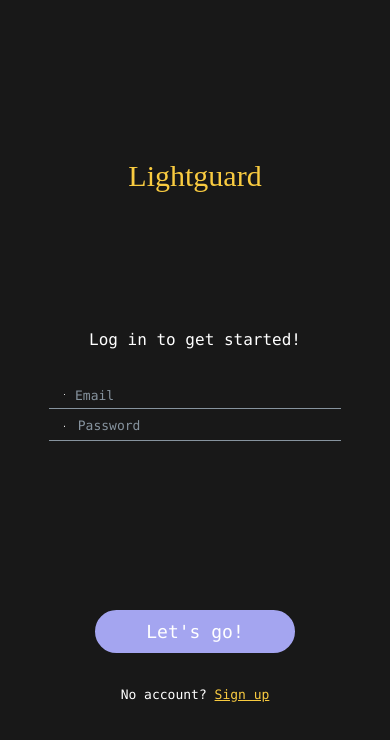
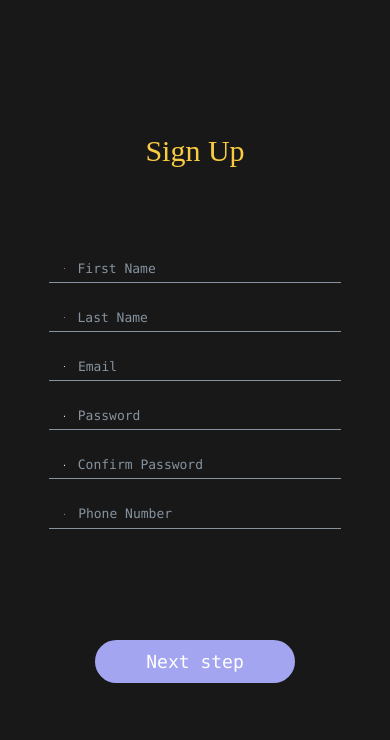
Before and after one commit to chloeegong/Lightguard, a React Native app: screen /SignUp in a window 390 px wide. Shown: the top 740 px of the page. Built offline with nearby package versions, Linux system fonts and the light colour scheme.

Commit message:
sign up page

```diff
--- a/App.js
+++ b/App.js
@@ -1,9 +1,10 @@
 import { StatusBar } from "expo-status-bar";
-import { StyleSheet, View, wrap } from "react-native";
+import { StyleSheet, View, wrap, TouchableOpacity } from "react-native";
 import { Text, Button, Input, Icon } from "@rneui/themed";
 import { createStackNavigator } from "@react-navigation/stack";
 import { NavigationContainer } from "@react-navigation/native";
 import LoginPage from "./LoginPage";
+import SignUpPage from "./SignUpPage";
 
 const Stack = createStackNavigator();
 
@@ -13,6 +14,11 @@ function MyStack() {
       <Stack.Screen
         name="Login"
         component={LoginPage}
+        options={{ headerShown: false }}
+      />
+      <Stack.Screen
+        name="SignUp"
+        component={SignUpPage}
         options={{ headerShown: false }}
       />
     </Stack.Navigator>
--- a/LoginPage.js
+++ b/LoginPage.js
@@ -1,9 +1,9 @@
 import { StatusBar } from "expo-status-bar";
-import { StyleSheet, View, wrap } from "react-native";
+import { StyleSheet, View, TouchableOpacity, wrap } from "react-native";
 import { Text, Button, Input, Icon } from "@rneui/themed";
 //import { wrap } from "module";
 
-export default function LoginPage() {
+export default function LoginPage({ navigation }) {
   return (
     <View style={styles.container}>
       <Text
@@ -99,9 +99,15 @@ export default function LoginPage() {
         }}
       >
         No account?{" "}
-        <Text style={{ color: "#F9CB40", textDecorationLine: "underline" }}>
-          Sign up
-        </Text>
+        <TouchableOpacity
+          onPress={() => {
+            navigation.navigate("SignUp");
+          }}
+        >
+          <Text style={{ color: "#F9CB40", textDecorationLine: "underline" }}>
+            Sign up
+          </Text>
+        </TouchableOpacity>
       </Text>
     </View>
   );
--- /dev/null
+++ b/SignUpPage.js
@@ -0,0 +1,132 @@
+import { StatusBar } from "expo-status-bar";
+import { StyleSheet, View, wrap } from "react-native";
+import { Text, Button, Input, Icon } from "@rneui/themed";
+//import { wrap } from "module";
+
+export default function SignUpPage() {
+  return (
+    <View style={styles.container}>
+      <Text
+        style={{
+          top: "13%",
+          fontFamily: "Menlo-Bold",
+          fontSize: 30,
+          color: "#F9CB40",
+        }}
+      >
+        Sign Up
+      </Text>
+
+      <StatusBar style="auto" />
+
+      <Input
+        {...inputStyles}
+        containerStyle={{ width: "80%", top: "15%" }}
+        placeholder="First Name"
+        leftIcon={{
+          size: "12%",
+          color: "white",
+          type: "font-awesome",
+          name: "user",
+        }}
+      />
+      <Input
+        {...inputStyles}
+        containerStyle={{ width: "80%", top: "8%" }}
+        placeholder="Last Name"
+        leftIcon={{
+          size: "12%",
+          color: "white",
+          type: "font-awesome",
+          name: "user",
+        }}
+      />
+      <Input
+        {...inputStyles}
+        containerStyle={{ width: "80%", top: "1%" }}
+        placeholder="Email"
+        leftIcon={{
+          size: "12%",
+          color: "white",
+          type: "font-awesome",
+          name: "envelope",
+        }}
+      />
+      <Input
+        {...inputStyles}
+        containerStyle={{ width: "80%", bottom: "6%" }}
+        placeholder="Password"
+        leftIcon={{
+          size: "17%",
+          color: "white",
+          type: "font-awesome",
+          name: "lock",
+        }}
+      />
+      <Input
+        {...inputStyles}
+        containerStyle={{ width: "80%", bottom: "13%" }}
+        placeholder="Confirm Password"
+        leftIcon={{
+          size: "17%",
+          color: "white",
+          type: "font-awesome",
+          name: "lock",
+        }}
+      />
+      <Input
+        {...inputStyles}
+        containerStyle={{ width: "80%", bottom: "20%" }}
+        placeholder="Phone Number"
+        leftIcon={{
+          size: "17%",
+          color: "white",
+          type: "font-awesome",
+          name: "phone",
+        }}
+      />
+      <Button
+        title="Next step"
+        buttonStyle={{
+          backgroundColor: "#A4A5F0",
+          borderWidth: 2,
+          borderColor: "#A4A5F0",
+          borderRadius: 30,
+        }}
+        containerStyle={{
+          bottom: "15%",
+          width: 200,
+          marginHorizontal: 50,
+          marginVertical: 10,
+        }}
+        titleStyle={{ fontFamily: "Menlo", fontSize: 18 }}
+      />
+    </View>
+  );
+}
+
+const styles = StyleSheet.create({
+  container: {
+    flex: 1,
+    flexDirection: "column",
+    alignItems: "flex-start",
+    changeDirection: "inherit",
+    backgroundColor: "#181818",
+    alignItems: "center",
+    justifyContent: "space-around",
+  },
+});
+const inputStyles = {
+  secureTextEntry: true,
+  inputStyle: {
+    color: "white",
+    paddingLeft: "3%",
+    fontFamily: "Menlo",
+    fontSize: 13,
+    paddingTop: "7%",
+  },
+  leftIconContainerStyle: {
+    paddingTop: "7%",
+    paddingLeft: "5%",
+  },
+};
```
